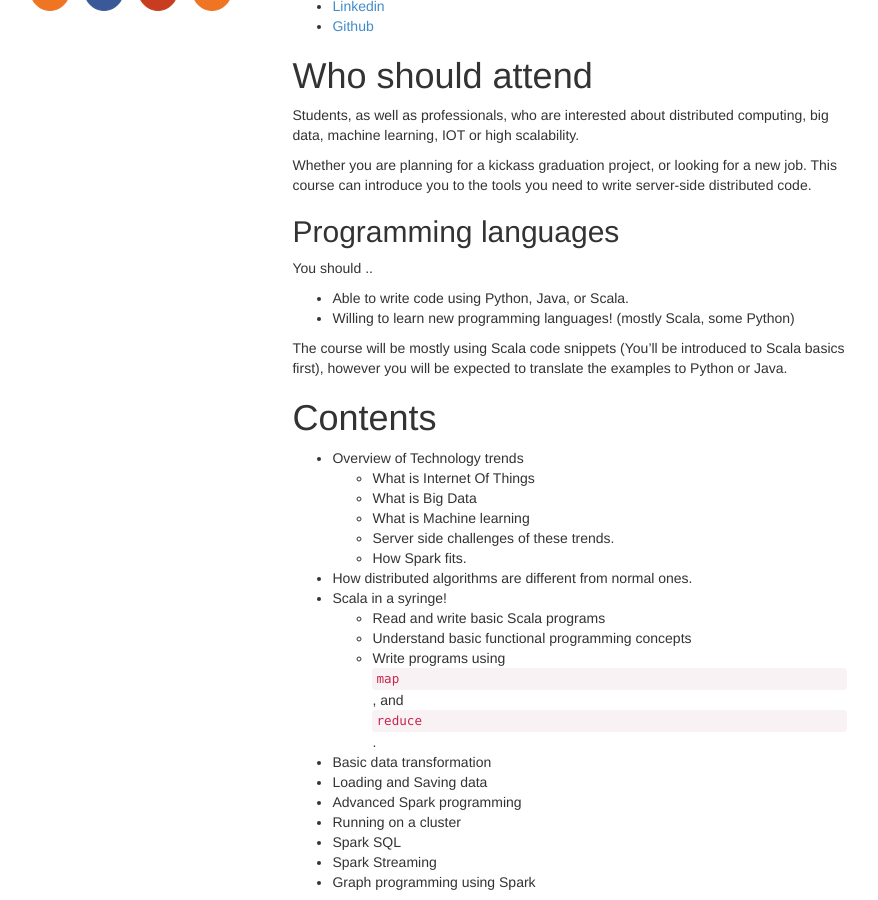
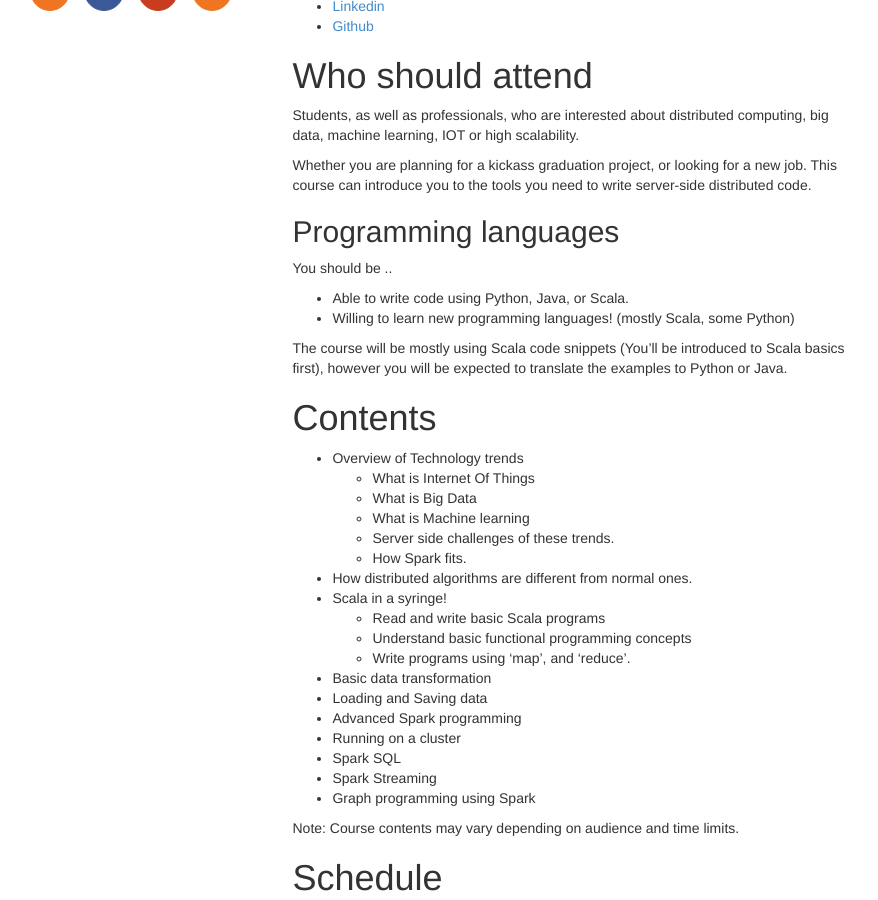
Before and after one commit to tabdulradi/tabdulradi.github.io, a Jekyll site: the page built from _posts/courses/2015-10-27-distributed-computing-using-spark.markdown, in a window 1280 px wide and 900 px high, scrolled down 409 px. Shown: the whole window, without its empty margins (70-948 px from the left). Built offline with Jekyll 4.4.1, drawn with Linux system fonts in a browser that asks for light colours; comment, search, counter and statistics services are not loaded.

```diff
--- a/_posts/courses/2015-10-27-distributed-computing-using-spark.markdown
+++ b/_posts/courses/2015-10-27-distributed-computing-using-spark.markdown
@@ -11,7 +11,7 @@ This is a FREE course, to teach you how to use Spark to write programs that get'
 You can use Python, Java, or Scala to solve course's exercises!
 
 # About Instructor
-Senior Software Engineer at [Cake solutions](https://github.com/apache/spark/blob/master/examples/src/main/scala/org/apache/spark/examples/streaming/TwitterPopularTags.scala). Developing reactive, distributed applications and working with large amounts of data and traffic.
+Senior Software Engineer at [Cake solutions](http://cakesolutions.net). Developing reactive, distributed applications and working with large amounts of data and traffic.
 
 - [Linkedin](https://uk.linkedin.com/in/tamerradi)
 - [Github](https://github.com/tabdulradi)
@@ -22,7 +22,8 @@ Students, as well as professionals, who are interested about distributed computi
 Whether you are planning for a kickass graduation project, or looking for a new job. This course can introduce you to the tools you need to write server-side distributed code.
 
 ## Programming languages
-You should ..
+You should be ..
+
 - Able to write code using Python, Java, or Scala.
 - Willing to learn new programming languages! (mostly Scala, some Python)
 
@@ -40,7 +41,7 @@ The course will be mostly using Scala code snippets
 - Scala in a syringe!
   - Read and write basic Scala programs
   - Understand basic functional programming concepts
-  - Write programs using `map`, and `reduce`.
+  - Write programs using 'map', and 'reduce'.
 - Basic data transformation
 - Loading and Saving data
 - Advanced Spark programming
@@ -65,6 +66,7 @@ Note: Course contents may vary depending on audience and time limits.
 Mansoura, Egypt. (Venue name will be announced later).
 
 # Apply
+
 ## Note
 If you got accepted in [my "Structure & Interpretation of Computer Programs" course](http://abdulradi.com/courses/sicp-using-javascript-for-absolute-beginners.html), but you didn't show up. Please don't apply, you got blacklisted!
 
```
